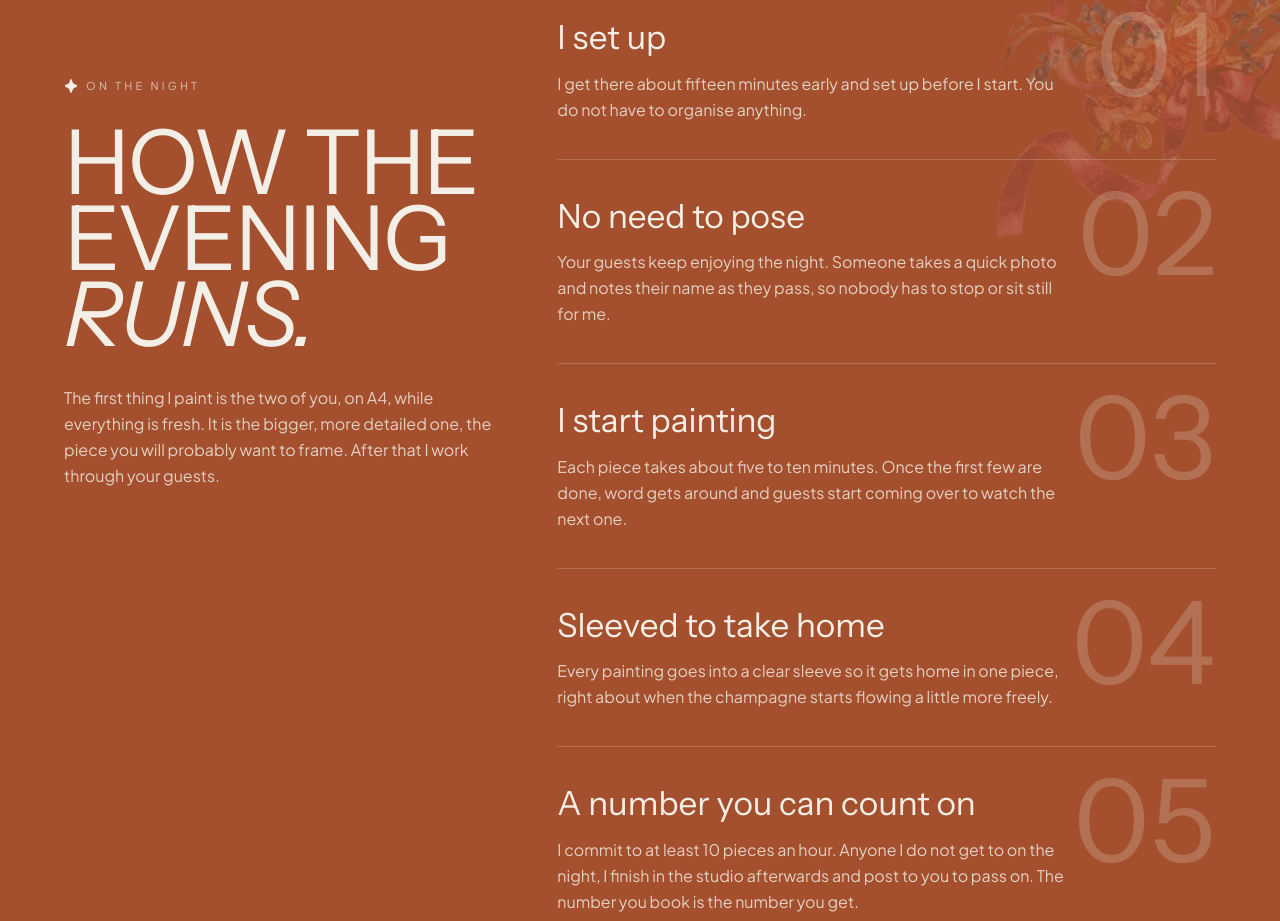
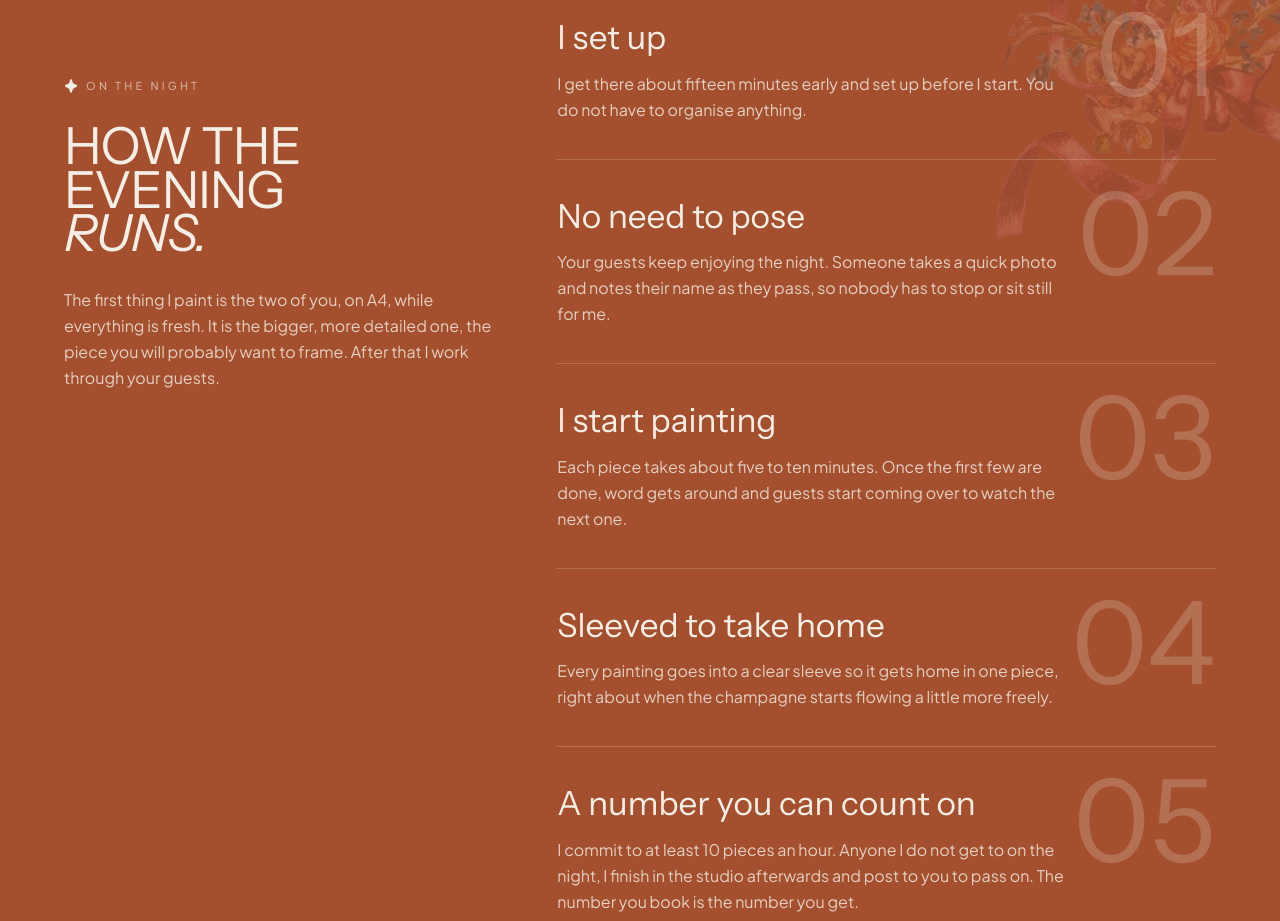
Before and after one commit to itschriswang/EventsWatercolouring, a React (Vite) app: page / in a window 1280 px wide. Shown: the part 3680-4601 px from the top of the page. Built offline with nearby package versions, Linux system fonts and the light colour scheme.

Commit message:
Update EveningTimeline.jsx

```diff
--- a/src/components/EveningTimeline.jsx
+++ b/src/components/EveningTimeline.jsx
@@ -39,7 +39,7 @@ export default function EveningTimeline() {
             <Label fill="#F4EFE6" className="!text-paper/70">
               {EVENING.label}
             </Label>
-            <h2 className="mt-6 font-display text-[clamp(2.5rem,7vw,6.5rem)] font-light uppercase leading-[0.85] tracking-tight">
+            <h2 className="mt-6 font-display text-[clamp(2.5rem,4vw,4.5rem)] font-light uppercase leading-[0.85] tracking-tight">
               {EVENING.title[0]}
               <br />
               <em>{EVENING.title[1]}</em>
```
